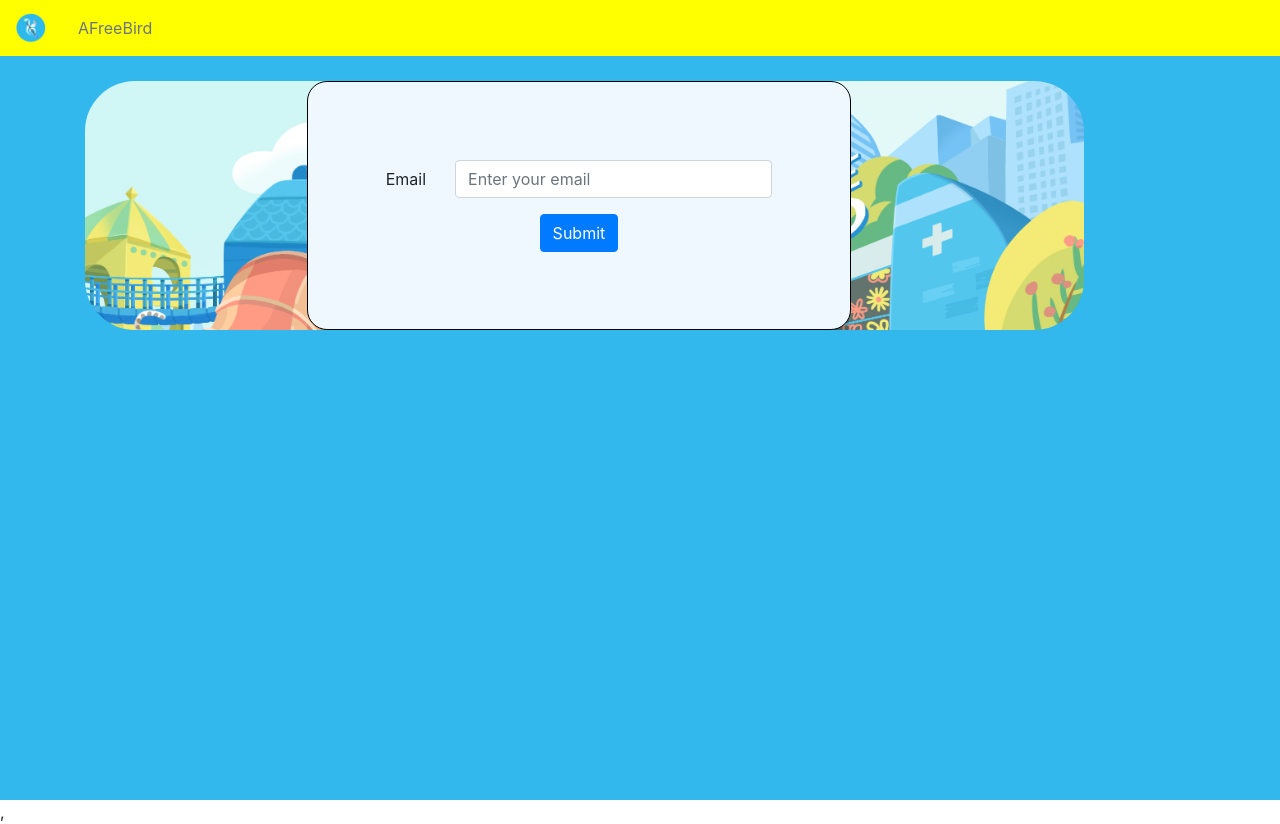
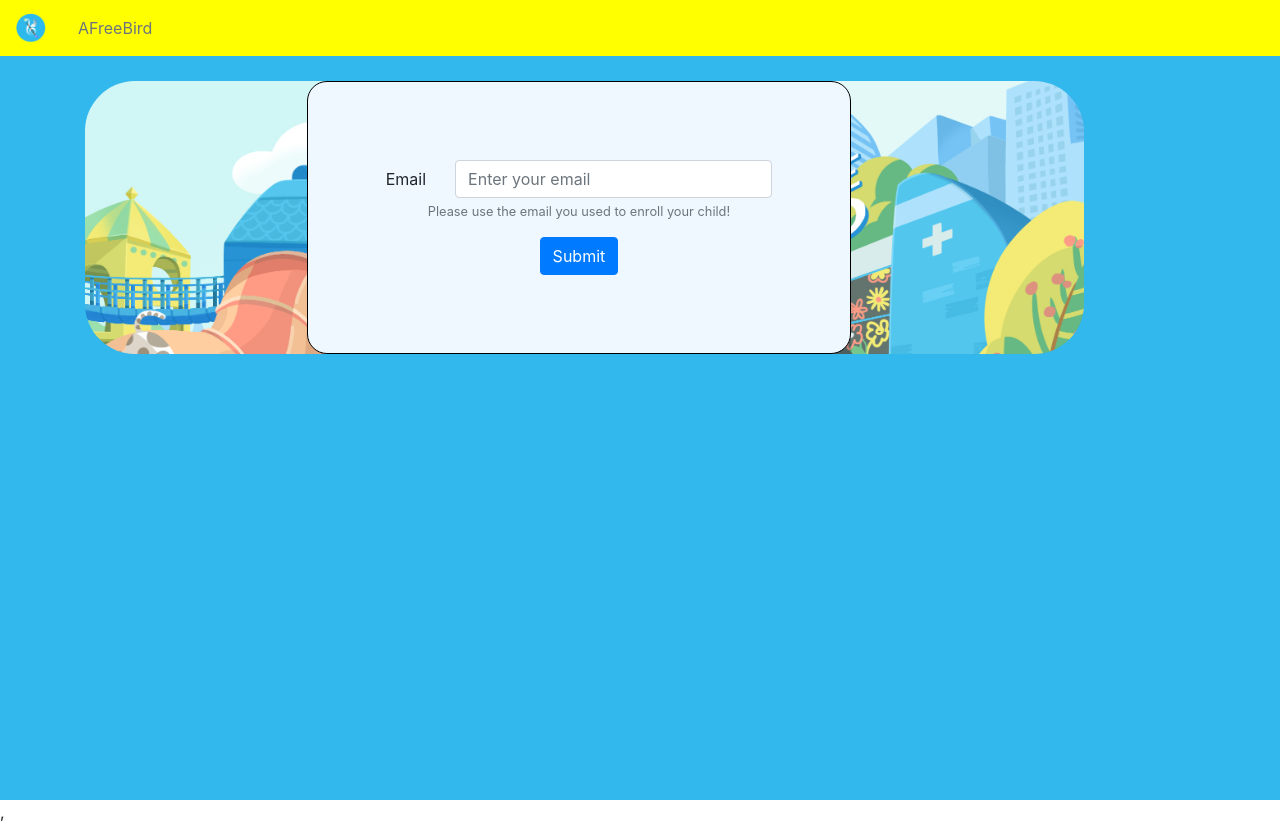
Before and after one commit to afreebirdtech/standalone-videogamewebsite-2.0, a React (Create React App) app in the folder standalone-videogameapp/: page /login in a window 1280 px wide. Built offline with nearby package versions, Linux system fonts and the light colour scheme; no server answers; the database is empty.

Commit message:
added new ui changes

```diff
--- a/standalone-videogameapp/src/components/Login/Login.jsx
+++ b/standalone-videogameapp/src/components/Login/Login.jsx
@@ -41,6 +41,11 @@ class Login extends React.Component {
                                 <Col sm={10}>
                                     <Form.Control type='email' placeholder="Enter your email" ref={this.email} onChange={(e) => this.handleChange(e)} value={this.state.email} />
                                 </Col>
+                                <Col sm={0}>
+                                    <Form.Text className='text-muted'>
+                                        Please use the email you used to enroll your child!
+                                    </Form.Text>
+                                </Col>
                             </Form.Group>
                             {/*
                                 Removed password function cause why not
```
